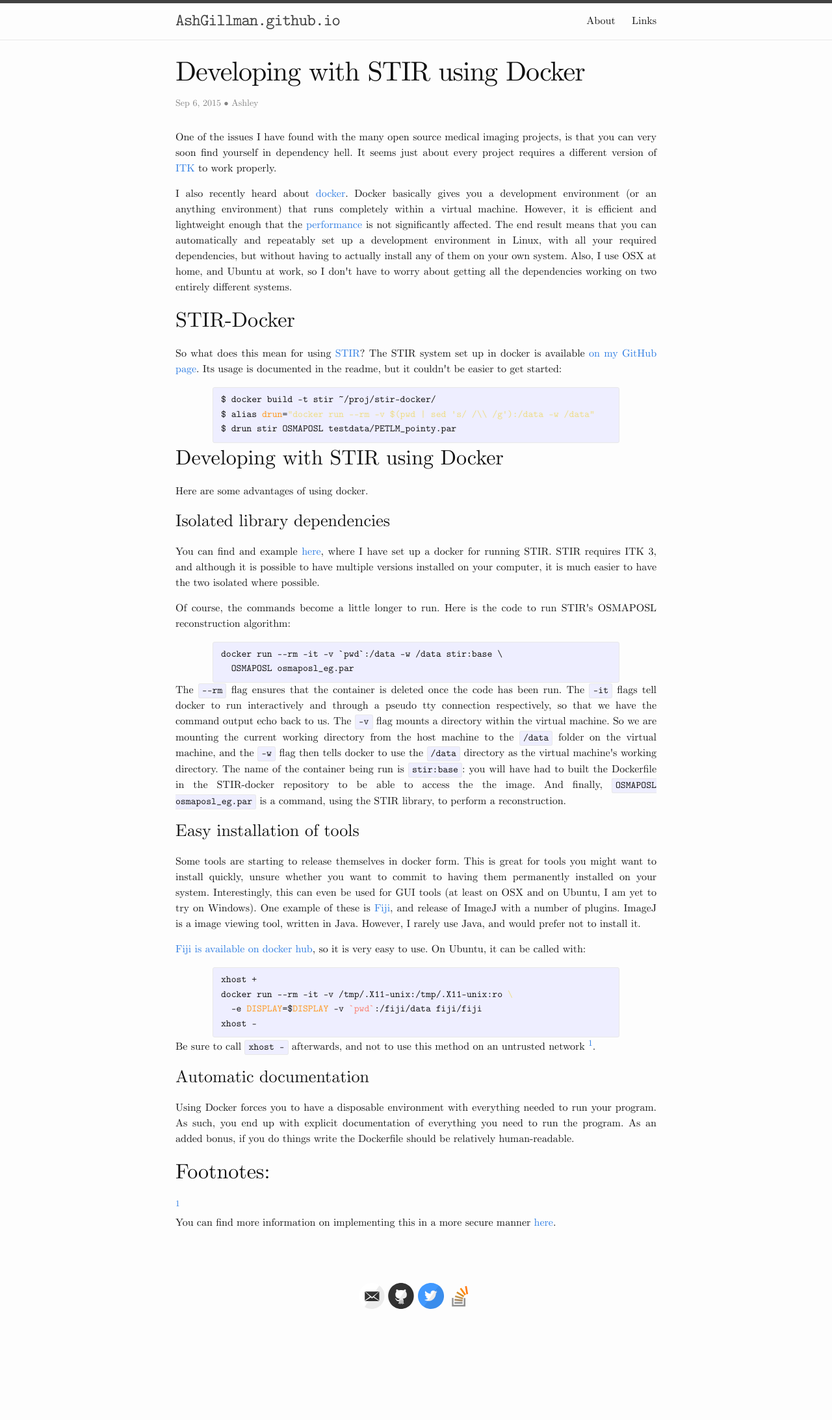
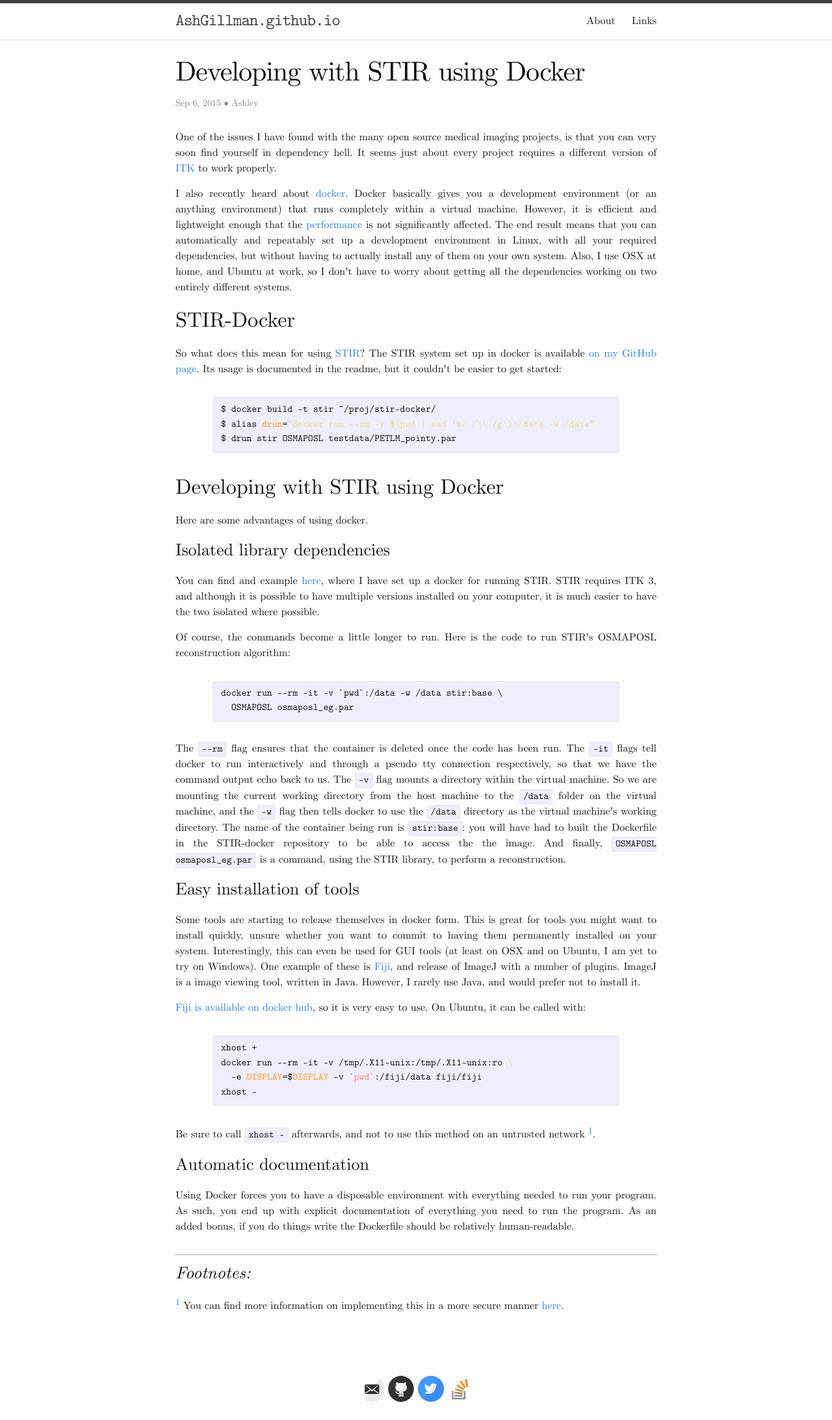
Before and after one commit to ashgillman/ashgillman.github.io, a Jekyll site: the page built from _posts/2015-09-06-Developing-with-STIR-using-Docker.html, in a window 1280 px wide. Shown: the whole page at 65% size. Built offline with Jekyll 4.4.1, drawn with Linux system fonts in a browser that asks for light colours; before the commit the page ends 2043 px from its top, so only the background shows below that.

Commit message:
Formatting improvements, run script

```diff
--- a/css/main.scss
+++ b/css/main.scss
@@ -53,19 +53,42 @@
         "/assets/CM/Typewriter/cmun-typewriter.css"
 ;
 
+// My changes
 body {
     font-family: "Computer Modern Serif";
 }
+
 .post-content {
     text-align: justify;
 }
+
 pre, code, .site-title {
     font-family: "Computer Modern Typewriter";
 }
+
+// Code blocks narrower and more whitespace
 div pre {
     width: 600px;
-    margin: 0 auto;
+    margin: 30px auto;
     overflow: auto;
 }
 
+// Make footnote mote subtle and separated from text
+.post-content .footnotes {
+    font-style: italic;
+    font-size: 26px;
+    border-top: 1px solid darkgrey;
+    margin-top: 30px;
+    padding-top: 10px;
+}
+
+// experimental: footnotes and tags together on each line.
+.footdef {
+    white-space: nowrap;
+
+    sup, p {
+        display: inline-block;
+    }
+}
+
 @import "svg-icons";
```
Also changed, not shown: 2 other files.
